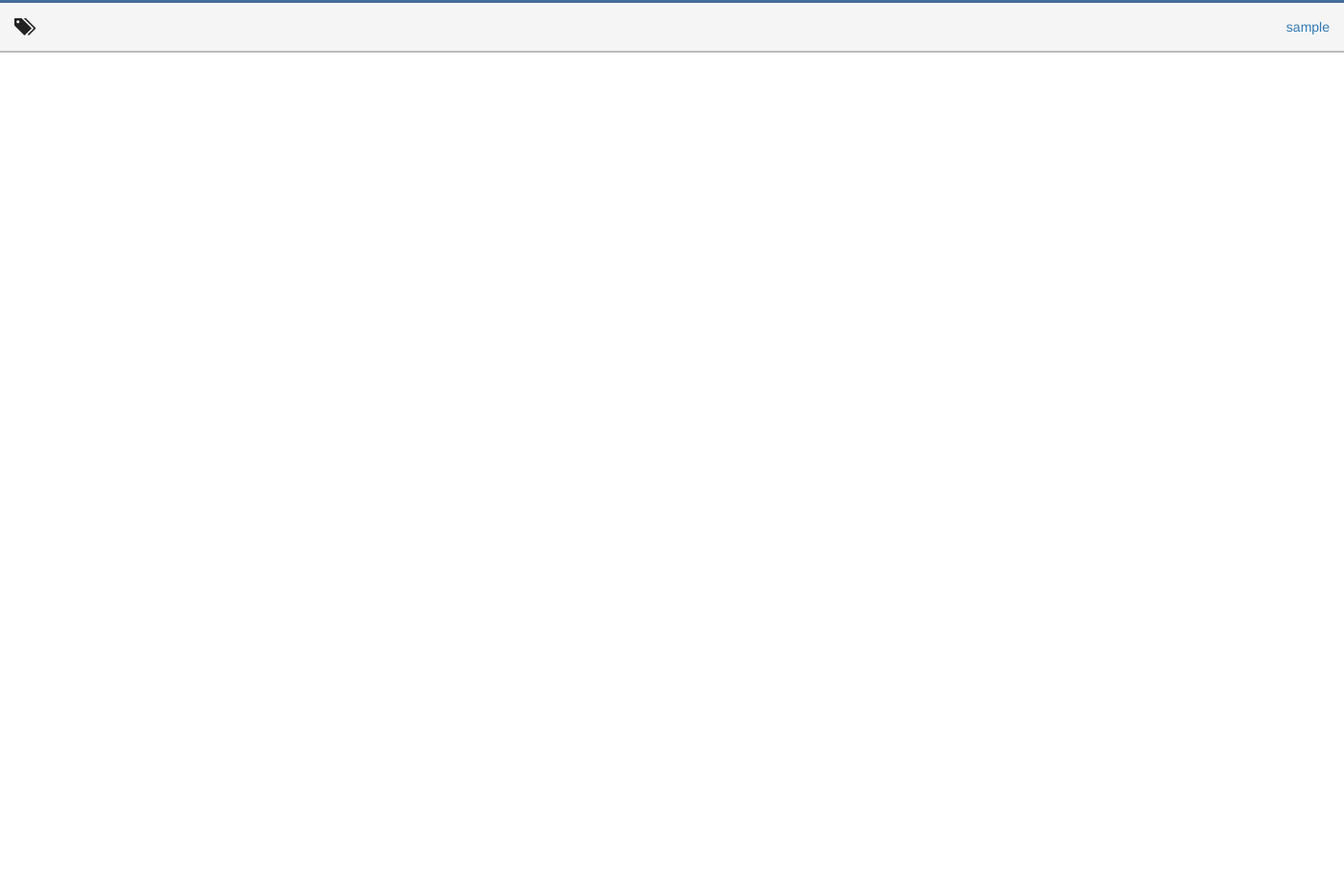
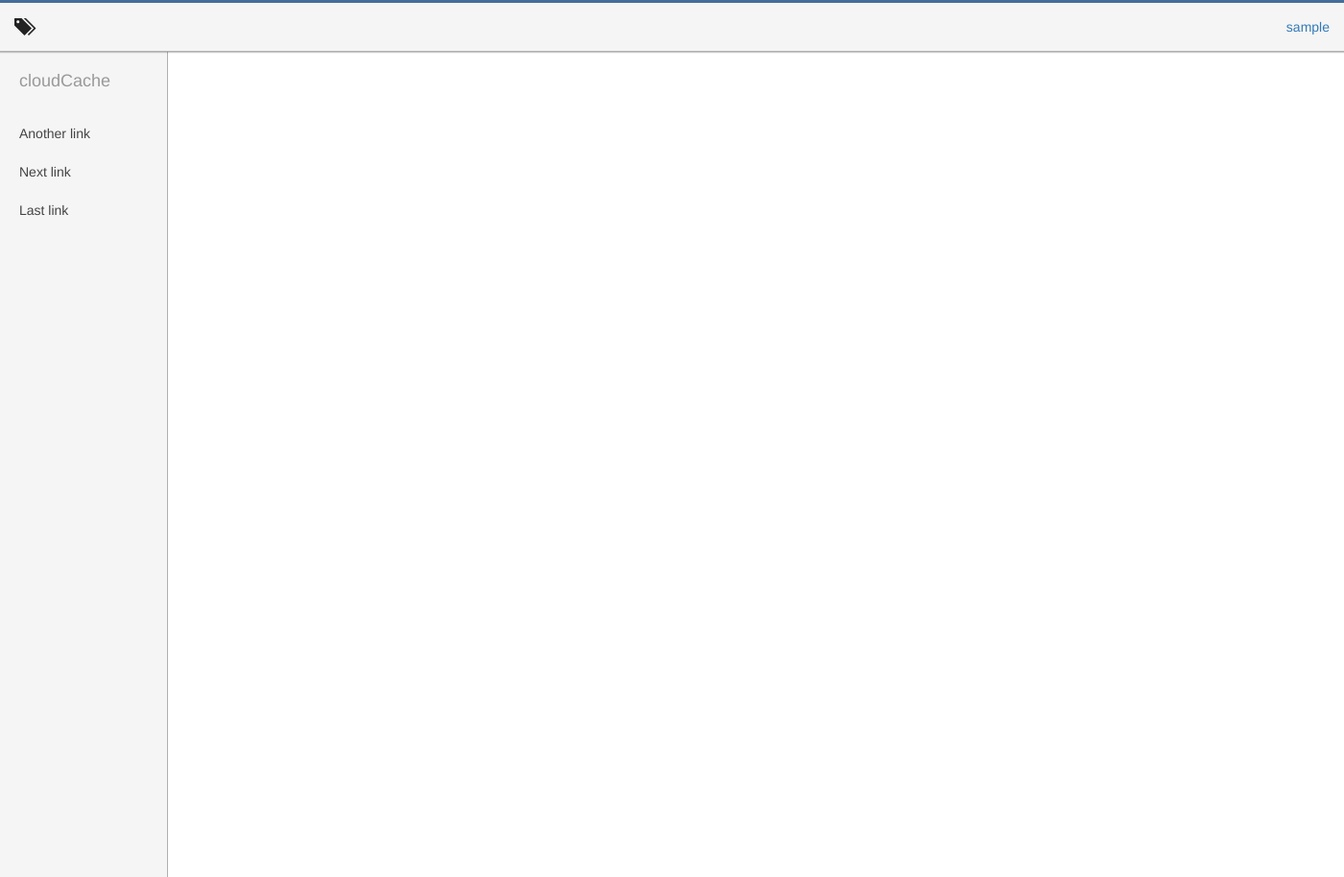
Before and after one commit to euphwes/cloudcache, a Django app: page /cloudcache/ in a window 1400 px wide. Shown: the whole page at 96% size. Run offline with Django 3.2, Linux system fonts and the light colour scheme; the visitor is signed in with stand-in values (Sample User, id 1); some libraries are stand-ins or nearby versions.

Commit message:
Added CSS and basic HTML structure from StartBootstrap Simple Sidebar Template to jump-start me with the general sidebar concept.

```diff
--- a/web/cloudcache/static/cloudcache/css/core.css
+++ b/web/cloudcache/static/cloudcache/css/core.css
@@ -71,3 +71,131 @@ body {
 .grey-text {
     color: #757575;
 }
+
+
+/*!
+ * Start Bootstrap - Simple Sidebar HTML Template (http://startbootstrap.com)
+ * Code licensed under the Apache License v2.0.
+ * For details, see http://www.apache.org/licenses/LICENSE-2.0.
+ */
+
+/* Toggle Styles */
+
+#wrapper {
+    padding-left: 0;
+    -webkit-transition: all 0.5s ease;
+    -moz-transition: all 0.5s ease;
+    -o-transition: all 0.5s ease;
+    transition: all 0.5s ease;
+}
+
+#wrapper.toggled {
+    padding-left: 250px;
+}
+
+#sidebar-wrapper {
+    z-index: 50;
+    position: fixed;
+    left: 175px;
+    width: 0;
+    height: 100%;
+    margin-left: -175px;
+    overflow-y: auto;
+    background: #f5f5f5;
+    -webkit-transition: all 0.5s ease;
+    -moz-transition: all 0.5s ease;
+    -o-transition: all 0.5s ease;
+    transition: all 0.5s ease;
+    border-right: 1px solid #b0b0b0;
+}
+
+#wrapper.toggled #sidebar-wrapper {
+    width: 175px;
+}
+
+#page-content-wrapper {
+    width: 100%;
+    position: absolute;
+    padding: 15px;
+}
+
+#wrapper.toggled #page-content-wrapper {
+    position: absolute;
+    margin-right: -175px;
+}
+
+/* Sidebar Styles */
+
+.sidebar-nav {
+    position: absolute;
+    top: 0;
+    width: 175px;
+    margin: 0;
+    padding: 0;
+    list-style: none;
+}
+
+.sidebar-nav li {
+    text-indent: 20px;
+    line-height: 40px;
+}
+
+.sidebar-nav li a {
+    display: block;
+    text-decoration: none;
+    color: #444444;
+}
+
+.sidebar-nav li a:hover {
+    text-decoration: none;
+    color: #fff;
+    background: #777777;
+}
+
+.sidebar-nav li a:active,
+.sidebar-nav li a:focus {
+    text-decoration: none;
+}
+
+.sidebar-nav > .sidebar-brand {
+    height: 65px;
+    font-size: 18px;
+    line-height: 60px;
+}
+
+.sidebar-nav > .sidebar-brand a {
+    color: #999999;
+}
+
+.sidebar-nav > .sidebar-brand a:hover {
+    color: #fff;
+    background: none;
+}
+
+@media(min-width:768px) {
+    #wrapper {
+        padding-left: 175px;
+    }
+
+    #wrapper.toggled {
+        padding-left: 0;
+    }
+
+    #sidebar-wrapper {
+        width: 175px;
+    }
+
+    #wrapper.toggled #sidebar-wrapper {
+        width: 0;
+    }
+
+    #page-content-wrapper {
+        padding: 20px;
+        position: relative;
+    }
+
+    #wrapper.toggled #page-content-wrapper {
+        position: relative;
+        margin-right: 0;
+    }
+}
--- a/web/cloudcache/templates/cloudcache/core/navbar.html
+++ b/web/cloudcache/templates/cloudcache/core/navbar.html
@@ -5,7 +5,6 @@
                 <span class="glyphicon glyphicon-tags"></span>
             </a>
         </div>
-
         <div class="collapse navbar-collapse">
             <ul class="nav navbar-nav navbar-right">
                 <li class="dropdown">
--- a/web/cloudcache/templates/cloudcache/home/home.html
+++ b/web/cloudcache/templates/cloudcache/home/home.html
@@ -14,8 +14,27 @@
 
     {% include 'cloudcache/core/navbar.html' %}
 
-    {% block content %}
-    {% endblock %}
+    <div id="wrapper">
+        <div id="sidebar-wrapper">
+            <ul class="sidebar-nav">
+                <li class="sidebar-brand"><a href="{% url 'cloudcache:home' %}">cloudCache</a></li>
+                <li><a href="#">Another link</a></li>
+                <li><a href="#">Next link</a></li>
+                <li><a href="#">Last link</a></li>
+            </ul>
+        </div>
+        <div id="page-content-wrapper">
+            <div class="page-content">
+                <div class="container">
+                    <div class="row">
+                        <div class="col-md-12">
+                            <!-- content of page -->
+                        </div>
+                    </div>
+                </div>
+            </div>
+        </div>
+    </div>
 
     <script src="{% static 'jquery/js/jquery-2.1.0.min.js' %}"></script>
     <script src="{% static 'bootstrap/js/bootstrap.min.js' %}"></script>
```
